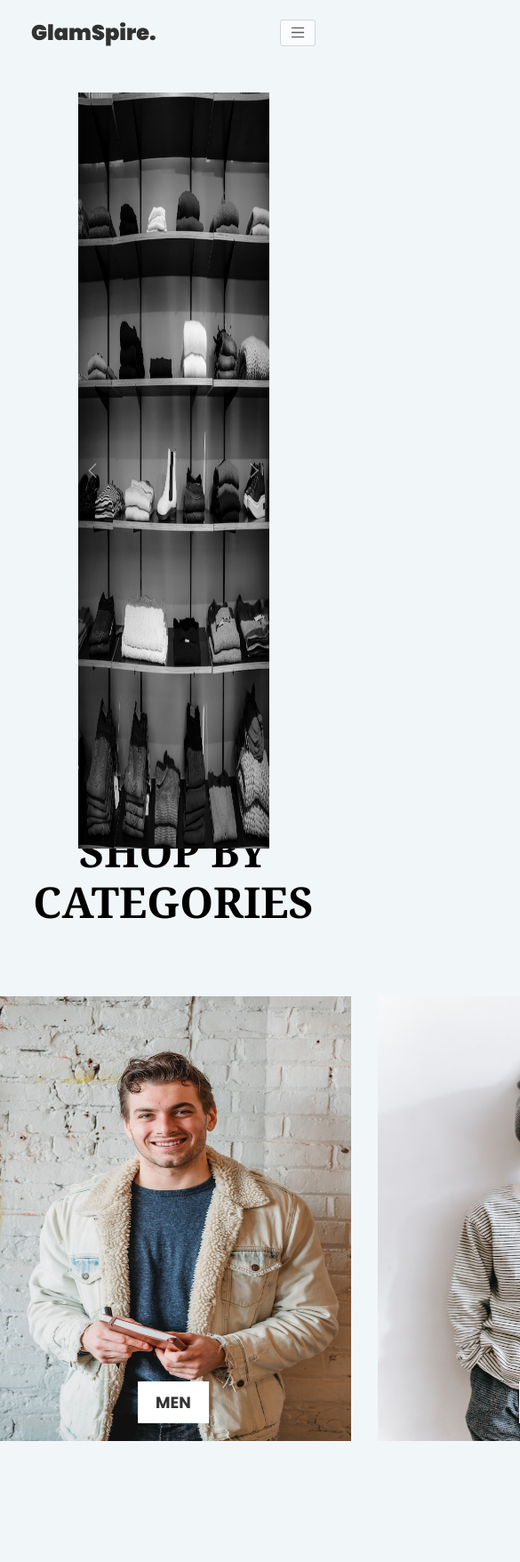
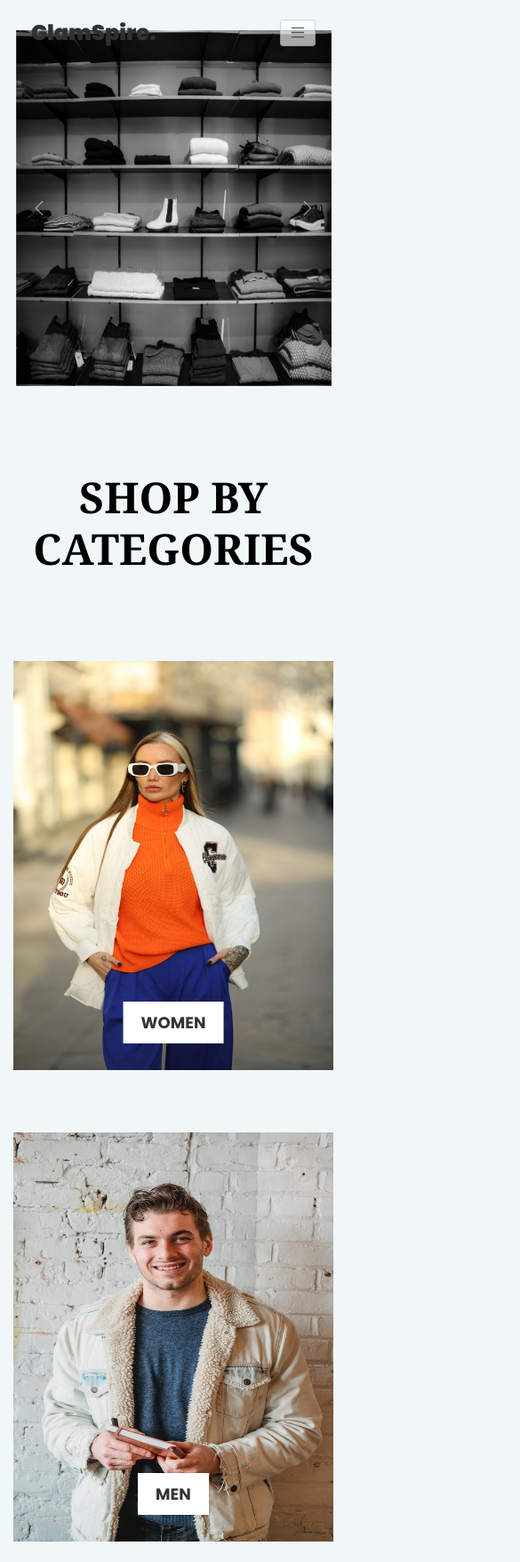
Before and after one commit to naufel1122/GlamSpire, a plain HTML site: page Mens.html in a window 390 px wide. Shown: the top 1756 px of the page at 89% size, 585 px wide, since content can reach past the window. Drawn offline with nearby package versions, Linux system fonts and the light colour scheme; a web font is replaced by a local one.

Commit message:
mens page

```diff
--- a/Mens.css
+++ b/Mens.css
@@ -196,6 +196,19 @@ header.active .button:hover {
 }
 
 /* ======== */
+.carousel-inner .carousel-item img{
+  max-width: 100%;
+  height: 800px;
+}
+@media (max-width:786px){
+  .carousel-inner .carousel-item img{
+    max-width: 100%;
+    height: 400px;
+  }
+}
+
+/* ======== */
+/* ======== */
 .main {
   display: flex;
   flex-wrap: wrap;
@@ -273,16 +286,31 @@ header.active .button:hover {
   justify-content: center;
   padding: 80px;
 }
+@media (max-width:786px) {
+  .picture{
+    height: 60vh;
+    width: 100%;
+    justify-content: center;
+    padding: 10px;
+  }
+}
 /* ============= */
 .shop-by h1 {
+  margin-top: 80px;
   font-size: 48px;
   font-weight: 600;
   text-align: center;
   text-transform: uppercase;
   font-family: Cambria, Cochin, Georgia, Times, "Times New Roman", serif;
 }
+@media (max-width:786px) {
+  .shop-by h1{
+    margin-top: 0px;
+  }
+}
 .main-first-card {
   display: flex;
+  flex-wrap: wrap;
   justify-content: center;
   gap: 30px;
 }
@@ -298,6 +326,17 @@ header.active .button:hover {
 }
 .image-container img:hover{
   transform: scale(1.02);
+}
+@media (max-width:786px){
+  .image-container img{
+    padding: 20px;
+  }
+  .image-text a{
+    margin-bottom: 30px;
+    left: 50%;
+  padding: 10px 20px;
+
+  }
 }
 .image-text a {
   position: absolute;
--- a/Mens.html
+++ b/Mens.html
@@ -4,8 +4,6 @@
 <head>
 	<meta charset="UTF-8">
 	<meta name="viewport" content="width=device-width, initial-scale=1.0">
-
-
 	<!-- Bootstrap style -->
 	<link href="https://cdn.jsdelivr.net/npm/bootstrap@5.3.0-alpha3/dist/css/bootstrap.min.css" rel="stylesheet"
 		integrity="sha384-KK94CHFLLe+nY2dmCWGMq91rCGa5gtU4mk92HdvYe+M/SXH301p5ILy+dN9+nJOZ" crossorigin="anonymous">
@@ -37,7 +35,7 @@
 						</a>
 						<ul class="dropdown-menu" aria-labelledby="navbarDropdown-1">
 							<li><a class="dropdown-item" href="#">Mens Clothing</a></li>
-							<li><a class="dropdown-item" href="#">Womens Clothing</a></li>
+							<li><a class="dropdown-item" href="#">Women's Clothing</a></li>
 							<li><a class="dropdown-item" href="#">Kids Clothing</a></li>
 							<li><a class="dropdown-item" href="#">Shoes</a></li>
 							<li><a class="dropdown-item" href="#">Watches</a></li>
@@ -84,7 +82,6 @@
 	<div class="container-fluid">
 		<div class="carousel">
 			<div class="picture lg-3 md-6 sm-12">
-
 				<div id="carouselExampleIndicators" class="carousel slide" data-bs-ride="carousel">
 					<div class="carousel-inner">
 						<div class="carousel-item active">
@@ -125,8 +122,6 @@
 		</div>
 	</div>
 	<!-- FIRST CAROUSEL WORK ENDS HERE -->
-	<br><br><br>
-	<br><br><br>
 
 	<div class="shop-by">
 		<h1>shop by Categories</h1>
@@ -135,7 +130,6 @@
 	<br><br><br>
 
 	<div class="container main-first-card">
-
 		<div class="image-container">
 			<img height="400px" width="400px" src="./images/pexels-olga-divnaya-14180011.jpg" alt="">
 			<div class="image-text"><a href="#"> women</a></div>
@@ -149,7 +143,15 @@
 			<div class="image-text"><a href="#"> kids</a></div>
 		</div>
 	</div>
+
+
+
 	<br><br><br><br><br><br>
+
+
+	<!-- ============================== -->
+
+
 	<div class="image-1">
 		<h1>OUR PRODUCTS WHEN ITS USE</h1>
 	</div>
@@ -682,6 +684,7 @@
 	<!-- =========================== -->
 
 	<br><br><br><br><br><br>
+	<br><br><br><br><br><br>
 
 
 	<!-- =========Footer====== -->
```
